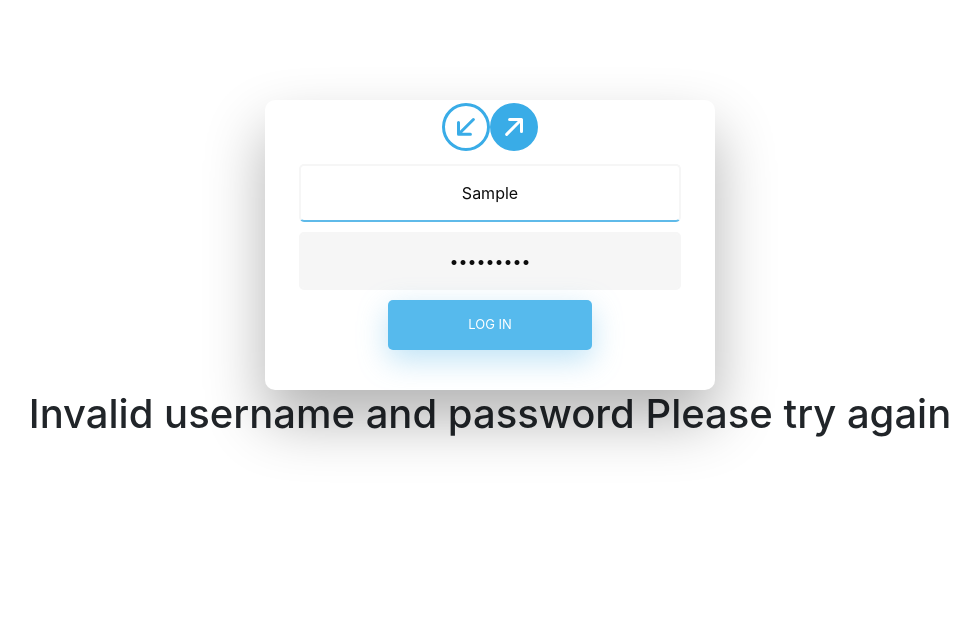
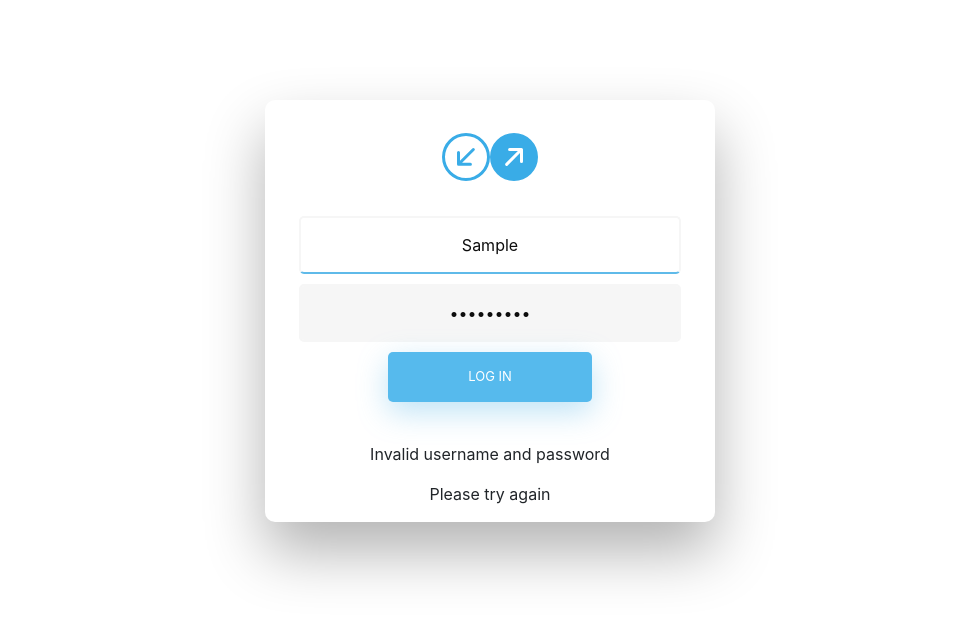
Before and after one commit to jdjurisic/frontend-awp, an Angular app: page /login in a window 1280 px wide. Both pictures are taken after typing "Sample", "Sample123" into the empty fields and a click on the input "Log In". Shown: the top 618 px of the page, without its empty margins (150-1130 px from the left). Built offline with nearby package versions, Linux system fonts and the light colour scheme; no server answers.

Commit message:
Logo position fixed.

```diff
--- a/src/app/components/login/login.component.css
+++ b/src/app/components/login/login.component.css
@@ -260,3 +260,7 @@ html {
   #icon {
     width:60%;
   }
+
+  .mylogo {
+    margin: 30px;
+  }
--- a/src/app/components/login/login.component.html
+++ b/src/app/components/login/login.component.html
@@ -2,7 +2,7 @@
 <div class="wrapper fadeInDown">
   <div id="formContent">
     <!-- Tabs Titles -->
-    <h1>
+    <h1 class="mylogo">
     <svg xmlns="http://www.w3.org/2000/svg" width="48" height="48" fill="#39ace7" class="bi bi-arrow-down-left-circle" viewBox="0 0 16 16">
       <path fill-rule="evenodd" d="M1 8a7 7 0 1 0 14 0A7 7 0 0 0 1 8zm15 0A8 8 0 1 1 0 8a8 8 0 0 1 16 0zm-5.904-2.854a.5.5 0 1 1 .707.708L6.707 9.95h2.768a.5.5 0 1 1 0 1H5.5a.5.5 0 0 1-.5-.5V6.475a.5.5 0 1 1 1 0v2.768l4.096-4.097z"/>
     </svg>
@@ -16,8 +16,9 @@
       <input type="password" id="password" class="fadeIn third" [formControlName]="'password'" name="password" placeholder="password" required>
       <input type="submit" class="fadeIn fourth" value="Log In">
     </form>
-  </div>
-  <div *ngIf="showErrorMessage">
-    <h1>Invalid username and password Please try again</h1>
+    <div *ngIf="showErrorMessage">
+      <p>Invalid username and password</p>
+      <p> Please try again</p>
+    </div>
   </div>
 </div>
```
